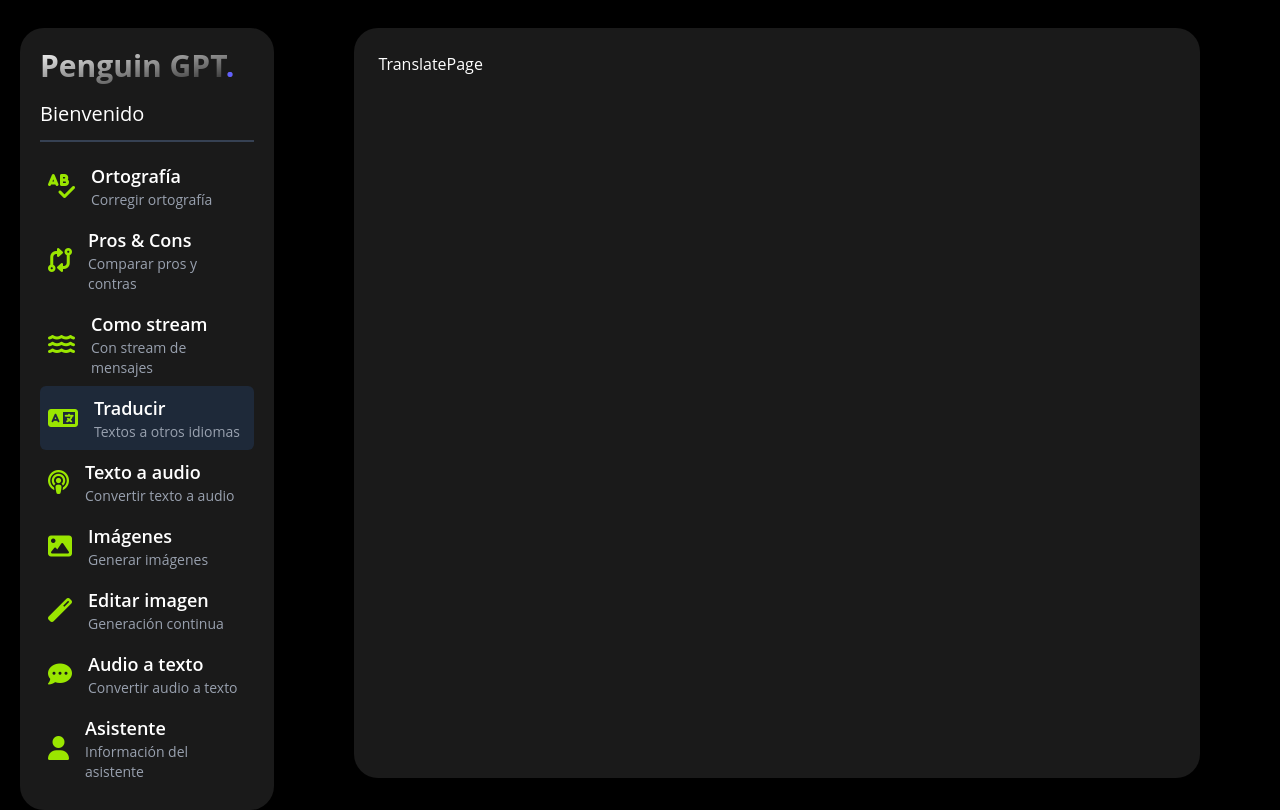
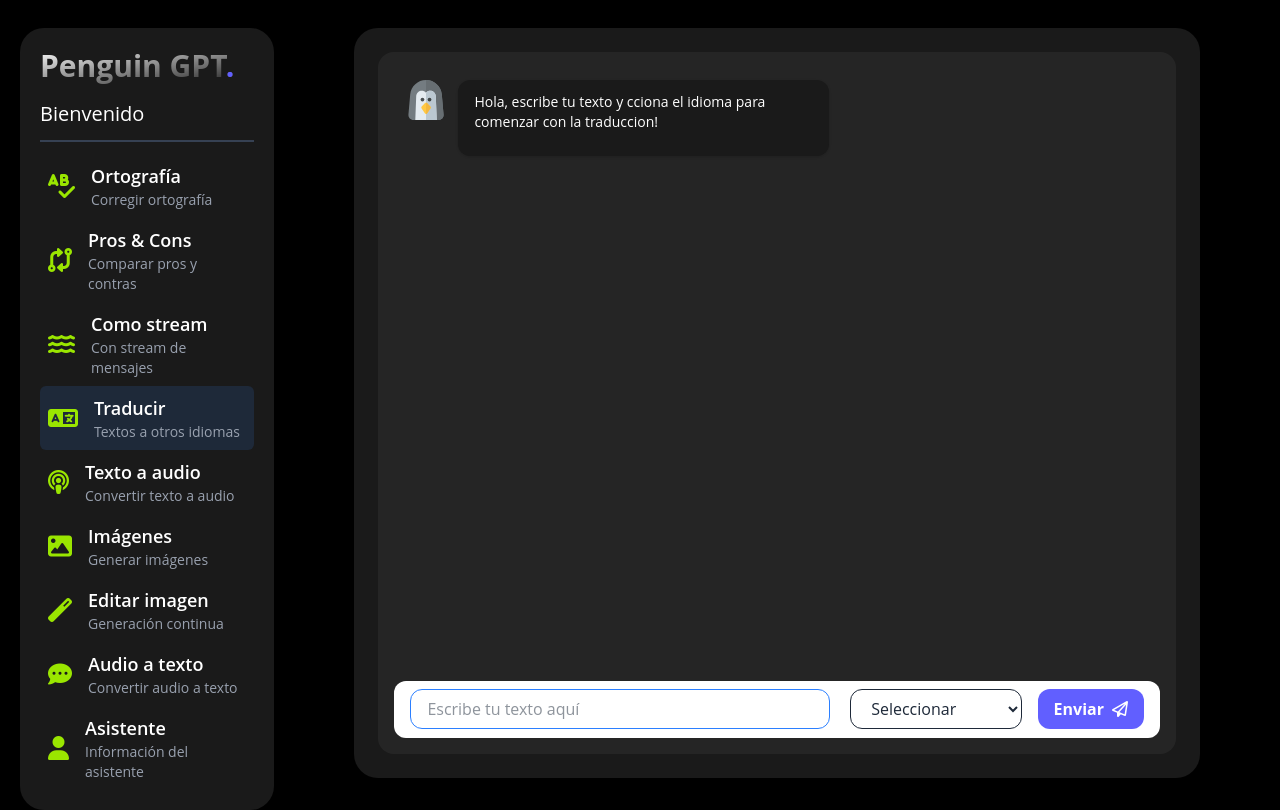
Before and after one commit to juandiego252/ReactGTP-Project, a React (Vite) app: page /translate in a window 1280 px wide. Built offline with nearby package versions, Linux system fonts and the light colour scheme.

Commit message:
feat: TranslateText add

```diff
--- a/src/Core/use-cases/index.ts
+++ b/src/Core/use-cases/index.ts
@@ -2,3 +2,4 @@ export * from './orthography.use-case';
 export * from './prosConsDiscusser.use-case';
 export * from './prosConsDiscusserStream.use-case';
 export * from './prosConsDiscusserStreamGenerator.use-case';
+export * from './translate-text.use-case';
--- /dev/null
+++ b/src/Core/use-cases/translate-text.use-case.ts
@@ -0,0 +1,28 @@
+import { TranslateResponse } from "../../Interfaces";
+
+export const translateUseCase = async (prompt: string, lang: string) => {
+    try {
+        const response = await fetch(`${import.meta.env.VITE_GPT_API}/translate`, {
+            method: 'POST',
+            headers: {
+                'Content-Type': 'application/json',
+            },
+            body: JSON.stringify({
+                prompt: prompt,
+                lang: lang,
+            })
+        });
+        if (!response.ok) throw new Error('Error en la respuesta del servidor');
+        const { message } = await response.json() as TranslateResponse;
+        return {
+            ok: true,
+            message: message,
+        }
+    } catch (error) {
+        console.log(error);
+        return {
+            ok: false,
+            message: 'Error in translateUseCase',
+        }
+    }
+}
--- a/src/Interfaces/index.ts
+++ b/src/Interfaces/index.ts
@@ -1,2 +1,3 @@
 export * from './orthography.response';
 export * from './prosConsDiscusser.response';
+export * from './translate.response';
--- /dev/null
+++ b/src/Interfaces/translate.response.ts
@@ -0,0 +1,3 @@
+export interface TranslateResponse {
+    message: string;
+}
--- a/src/Presentation/components/chat-input-boxes/TextMessageBoxSelect.tsx
+++ b/src/Presentation/components/chat-input-boxes/TextMessageBoxSelect.tsx
@@ -22,6 +22,7 @@ export const TextMessageBoxSelect = ({ onSendMessage, placeholder, disableCorrec
     const handleSendMessage = (event: FormEvent<HTMLFormElement>) => {
         event.preventDefault();
         if (message.trim().length === 0) return;
+        if (selectedOption.trim() === '') return;
         onSendMessage(message, selectedOption);
         setMessage("");
     };
--- a/src/Presentation/pages/translate/TranslatePage.tsx
+++ b/src/Presentation/pages/translate/TranslatePage.tsx
@@ -1,5 +1,68 @@
+import { useState } from "react";
+import { GptMessages, MyMessage, TextMessageBoxSelect, TypingLoader } from "../../components";
+import { translateUseCase } from "../../../Core/use-cases";
+
+interface Message {
+  text: string;
+  isGpt: boolean;
+}
+const languages = [
+  { id: "alemán", text: "Alemán" },
+  { id: "árabe", text: "Árabe" },
+  { id: "bengalí", text: "Bengalí" },
+  { id: "francés", text: "Francés" },
+  { id: "hindi", text: "Hindi" },
+  { id: "inglés", text: "Inglés" },
+  { id: "japonés", text: "Japonés" },
+  { id: "mandarín", text: "Mandarín" },
+  { id: "portugués", text: "Portugués" },
+  { id: "ruso", text: "Ruso" },
+];
 export const TranslatePage = () => {
+  const [isloading, setIsLoading] = useState(false);
+  const [messages, setMessages] = useState<Message[]>([]);
+
+  const handlePost = async (text: string, selectedOption: string) => {
+    setIsLoading(true);
+    // const newMessage = `Traduce: ${text} al idioma ${selectedOption}`;
+    setMessages((prev) => [...prev, { text: text, isGpt: false }]);
+    const { ok, message } = await translateUseCase(text, selectedOption);
+    setIsLoading(false);
+    if (!ok) {
+      return alert(message);
+    }
+    setMessages((prev) => [...prev, { text: message, isGpt: true }]);
+
+    // Todo Use case
+    // Todo Añádor el mensaje de isGpt en true
+  };
   return (
-    <div>TranslatePage</div>
+    <div className="chat-container">
+      <div className="chat-messages">
+        <div className="grid grid-cols-12 gap-y-2">
+          {/* Bienvenida */}
+          <GptMessages text="Hola, escribe tu texto y cciona el idioma para comenzar con la traduccion!" />
+          {
+            messages.map((messages, index) => (
+              messages.isGpt ? (<GptMessages key={index} text={messages.text} />) : (<MyMessage key={index} text={messages.text} />)
+            ))
+          }
+          {
+            isloading && (
+              <div className="col-start-1 col-end-12 fade-in">
+                <TypingLoader className="fade-in" />
+              </div>
+            )
+          }
+        </div>
+      </div>
+
+      <TextMessageBoxSelect
+        onSendMessage={handlePost}
+        placeholder="Escribe tu texto aquí"
+        options={languages}
+      />
+
+    </div>
   )
 }
```
